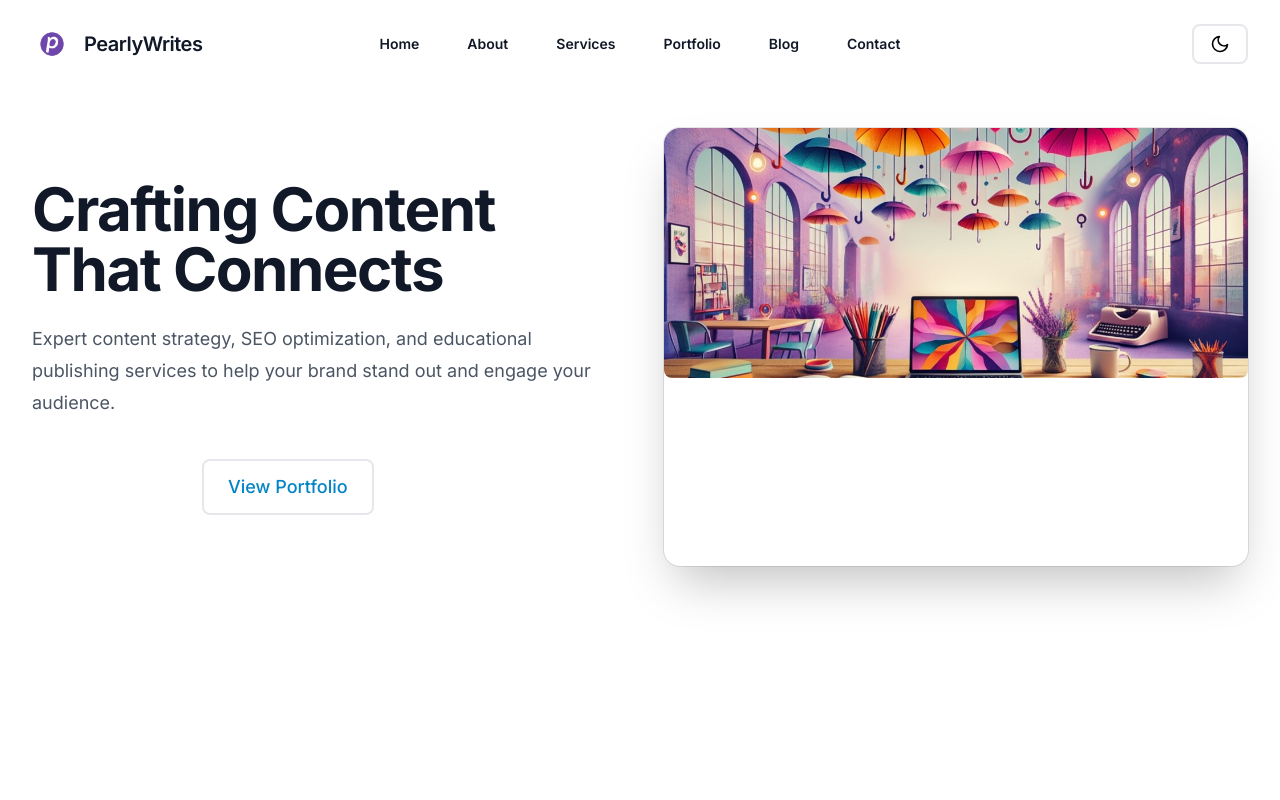
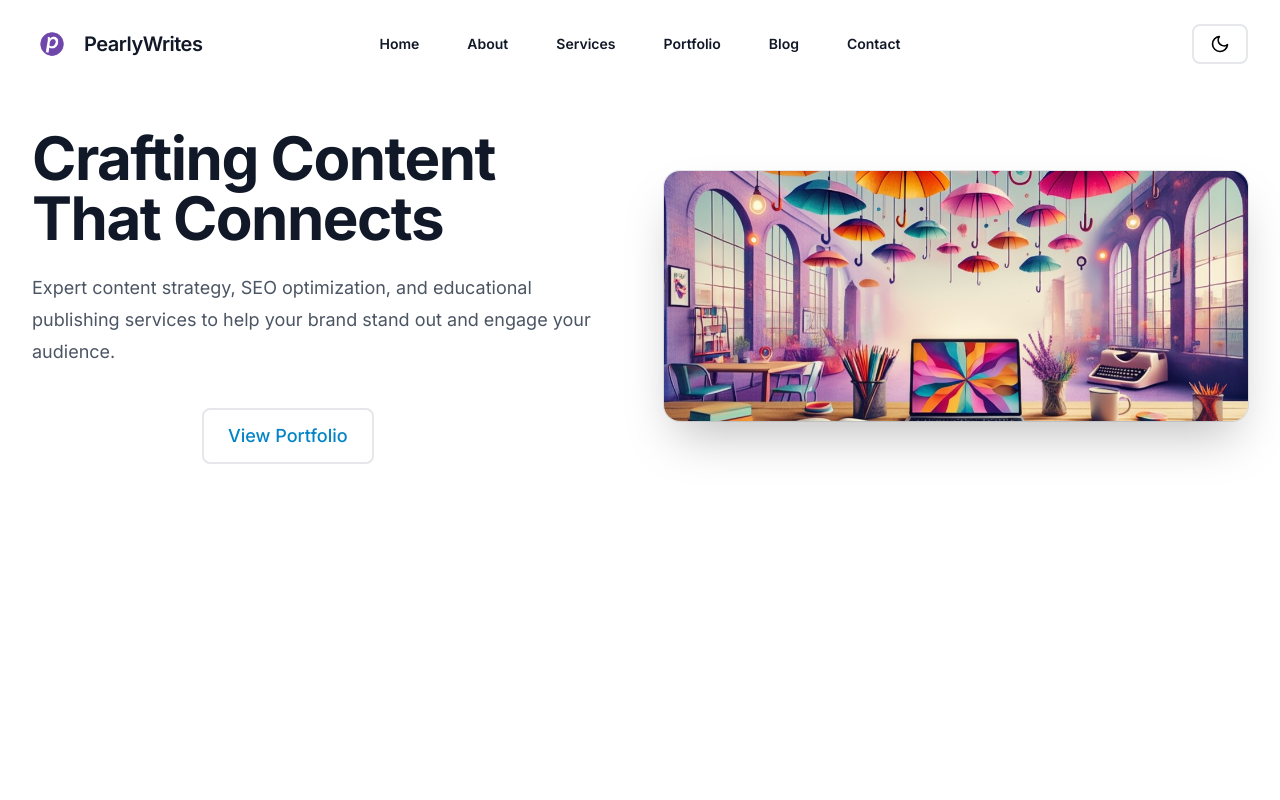
Before and after one commit to LFGConsulting/pearlywrites, a Next.js app: page / in a window 1280 px wide. Shown: the top 800 px of the page. Built offline with nearby package versions, Linux system fonts and the light colour scheme.

Commit message:
hero image fixes

```diff
--- a/src/app/components/ui/Hero.tsx
+++ b/src/app/components/ui/Hero.tsx
@@ -42,17 +42,14 @@ export function Hero({
             </div>
           </div>
 
-          <div className="relative aspect-[4/3] rounded-2xl overflow-hidden shadow-2xl ring-1 ring-gray-900/10 dark:ring-white/10">
-            <div className="absolute inset-0">
+          <div className="relative rounded-2xl overflow-hidden shadow-2xl ring-1 ring-gray-900/10 dark:ring-white/10">
             <ResponsiveImage
               src="/pearlywriteshero.jpeg"
               alt="Creative workspace with colorful umbrellas and hanging lights"
               priority
               variant="feature"
-                className="!mb-0"
             />
-            </div>
-            <div className="absolute inset-0 bg-gradient-to-tr from-brand-500/20 dark:from-brand-400/20 to-transparent" />
+            <div className="absolute inset-0 bg-gradient-to-tr from-brand-500/20 dark:from-brand-400/20 to-transparent pointer-events-none" />
           </div>
         </div>
       </Container>
```
Lines whose indentation alone changed are shown as unchanged.
